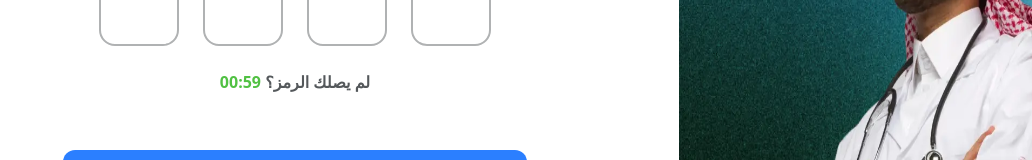
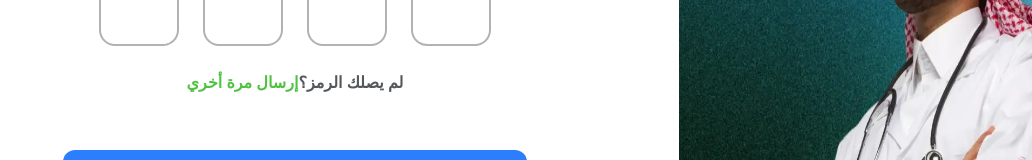
Before and after one commit to moustafa-abas/ROBODOC, a Next.js app: page /Register/Login/Verify in a window 1280 px wide. Shown: the part 427-587 px from the top of the page, without its empty margins (248-1280 px from the left). Built offline with nearby package versions, Linux system fonts and the light colour scheme.

Commit message:
add resend message

```diff
--- a/src/app/Register/Login/Verify/page.jsx
+++ b/src/app/Register/Login/Verify/page.jsx
@@ -67,7 +67,10 @@ const Page = () => {
             ))}
           </div>
           <h2 className="mt-6 text-center font-semibold text-[#54585B]">
-            لم يصلك الرمز؟ <span className="text-[#51C143]">00:59</span>
+             لم يصلك الرمز؟
+            {/* <span className="text-[#51C143]">00:59</span> */}
+            <span className="text-[#51C143] cursor-pointer" >إرسال مرة أخري </span>
+
           </h2>
 
           <button
```
